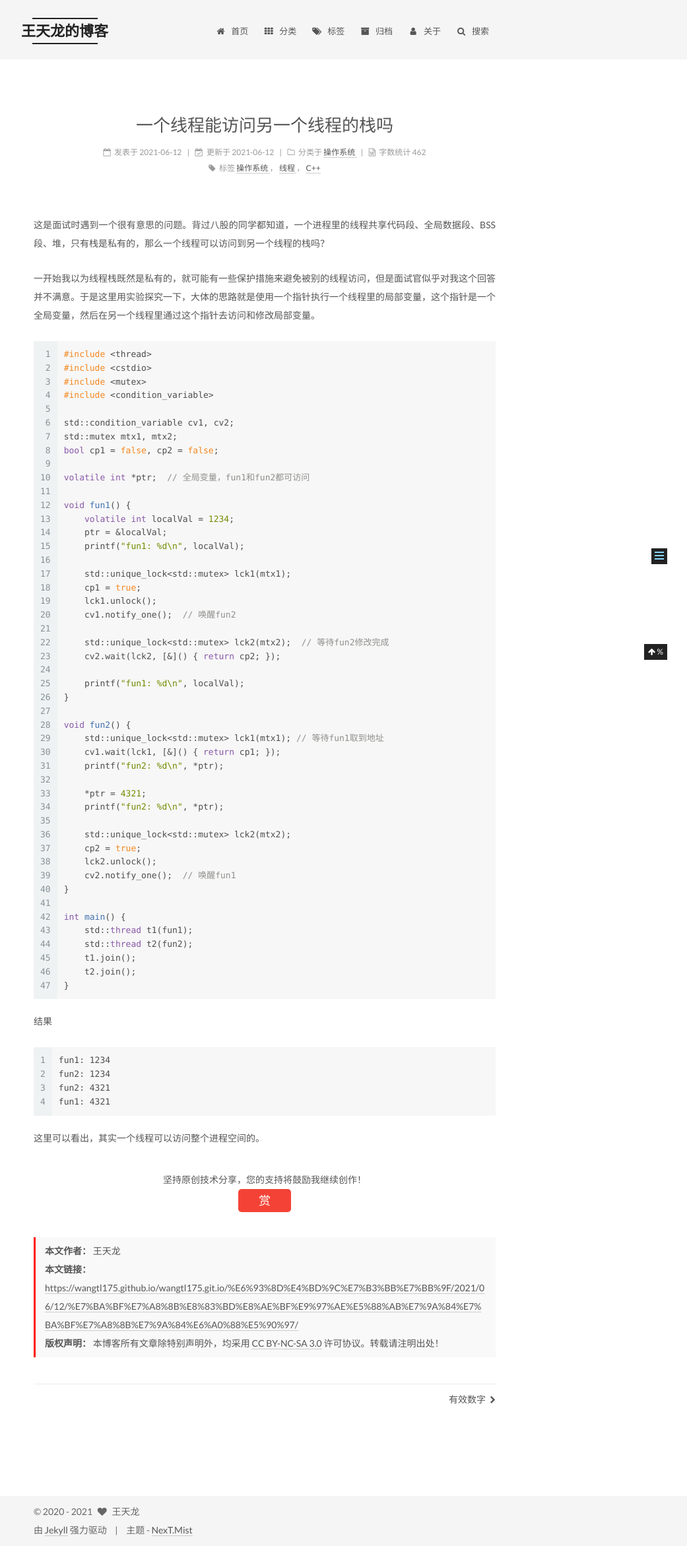
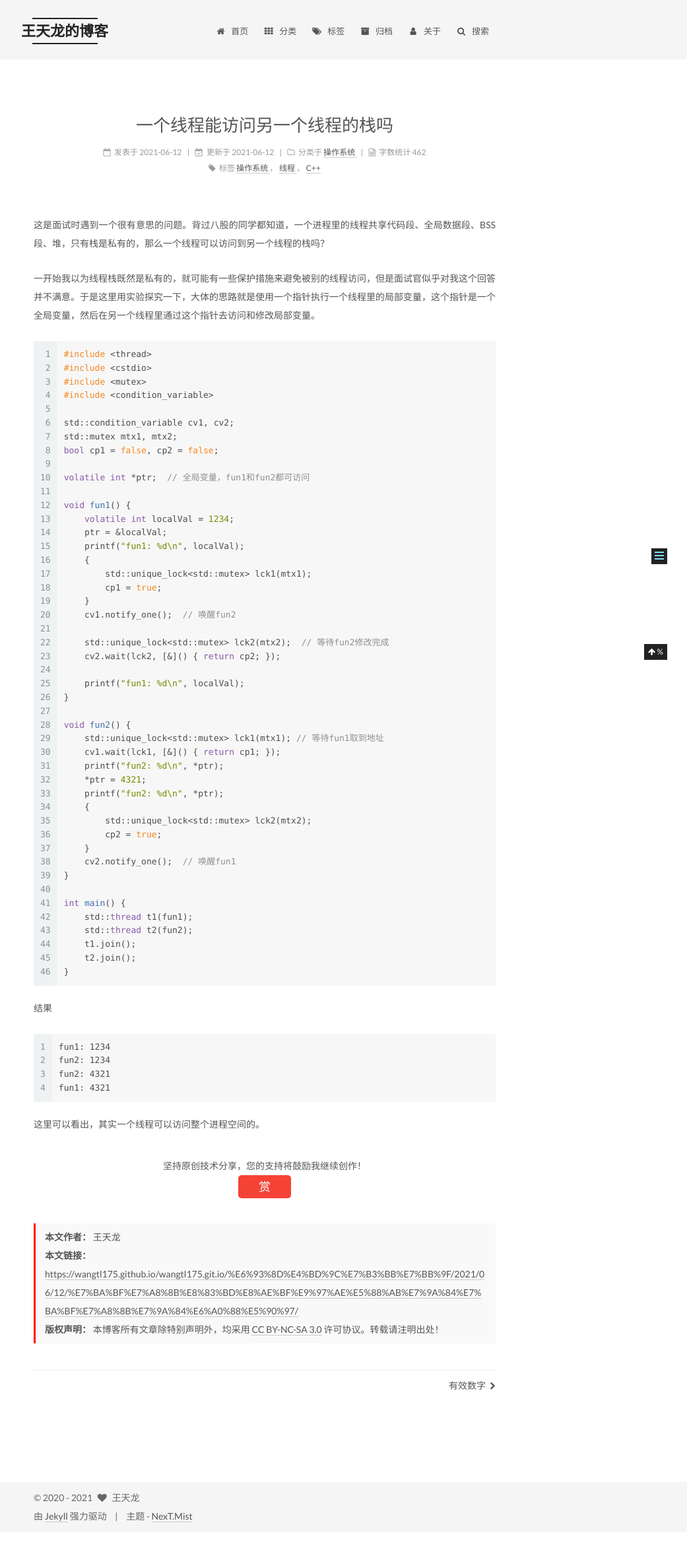
Before and after one commit to wangtl175/wangtl175.git.io, a Jekyll site: the page built from _posts/2021-06-12-线程能访问别的线程的栈吗.md, in a window 1280 px wide. Shown: the whole page at 66% size, without its empty margins (239-1280 px from the left). Built offline with Jekyll 4.4.1, drawn with Linux system fonts in a browser that asks for light colours; comment, search, counter and statistics services are not loaded; after the commit the page ends 2322 px from its top, so only the background shows below that.

Commit message:
update blog

```diff
--- a/_posts/2021-06-12-线程能访问别的线程的栈吗.md
+++ b/_posts/2021-06-12-线程能访问别的线程的栈吗.md
@@ -30,10 +30,10 @@ void fun1() {
     volatile int localVal = 1234;
     ptr = &localVal;
     printf("fun1: %d\n", localVal);
-
-    std::unique_lock<std::mutex> lck1(mtx1);
-    cp1 = true;
-    lck1.unlock();
+    {
+        std::unique_lock<std::mutex> lck1(mtx1);
+        cp1 = true;
+    }
     cv1.notify_one();  // 唤醒fun2
 
     std::unique_lock<std::mutex> lck2(mtx2);  // 等待fun2修改完成
@@ -46,13 +46,12 @@ void fun2() {
     std::unique_lock<std::mutex> lck1(mtx1); // 等待fun1取到地址
     cv1.wait(lck1, [&]() { return cp1; });
     printf("fun2: %d\n", *ptr);
-
     *ptr = 4321;
     printf("fun2: %d\n", *ptr);
-
-    std::unique_lock<std::mutex> lck2(mtx2);
-    cp2 = true;
-    lck2.unlock();
+    {
+        std::unique_lock<std::mutex> lck2(mtx2);
+        cp2 = true;
+    }
     cv2.notify_one();  // 唤醒fun1
 }
 
```
